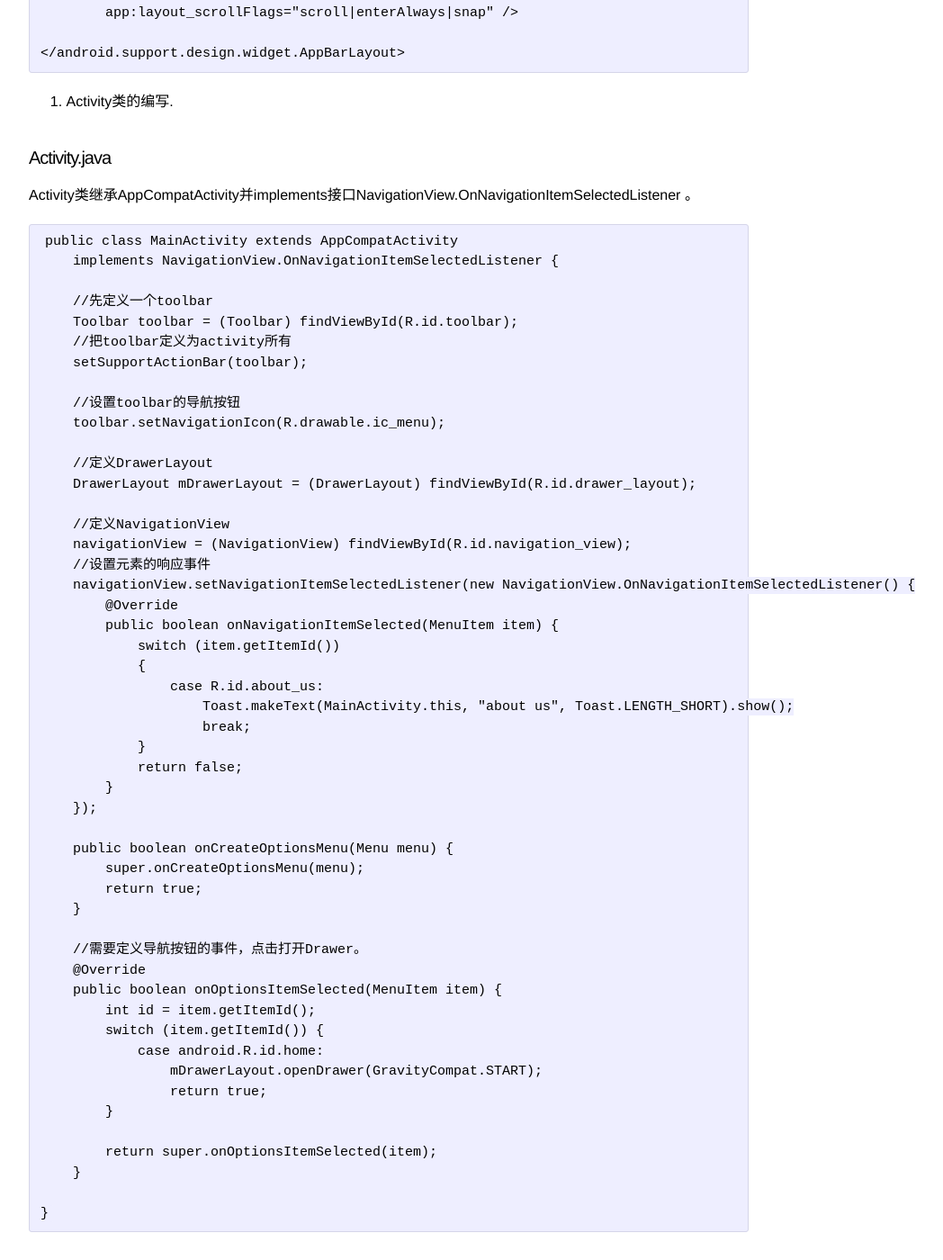
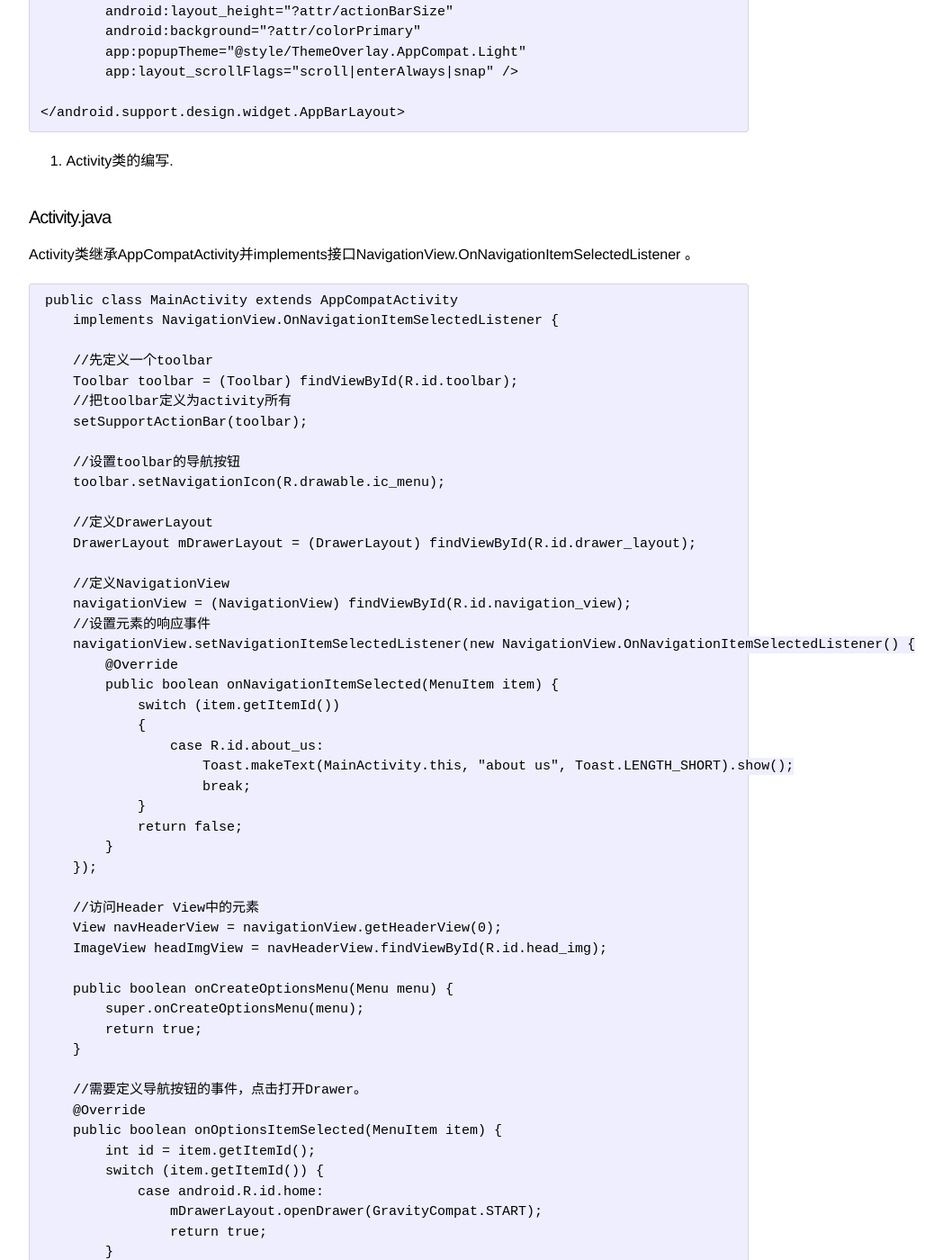
Before and after one commit to viator42/viator42.github.io, a Jekyll site: the page built from _posts/2016-3-22-android-design-support-library.markdown, in a window 1280 px wide and 1400 px high, scrolled down 3764 px. Shown: the whole window at 90% size, without its empty margins (208-1256 px from the left). Built offline with Jekyll 4.4.1, drawn with Linux system fonts in a browser that asks for light colours; some of the changed text lies outside the part shown.

Commit message:
update post

```diff
--- a/_posts/2016-3-22-android-design-support-library.markdown
+++ b/_posts/2016-3-22-android-design-support-library.markdown
@@ -21,12 +21,15 @@
         compile 'com.android.support:cardview-v7:23.3.0'
     }
 
+--------
 ## Snackbar
 
 用来代替Toast的提示框的组件。
 
     Snackbar.make(view, "Replace with your own action", Snackbar.LENGTH_LONG)
                             .setAction("Action", null).show();
+
+--------
 
 ## Floating Action Button
 
@@ -54,6 +57,7 @@
             }
         });
 
+--------
 
 ## NavigationView
 
@@ -201,6 +205,10 @@
             }
         });
 
+        //访问Header View中的元素
+        View navHeaderView = navigationView.getHeaderView(0);
+        ImageView headImgView = navHeaderView.findViewById(R.id.head_img);
+
         public boolean onCreateOptionsMenu(Menu menu) {
             super.onCreateOptionsMenu(menu);
             return true;
@@ -237,6 +245,7 @@
     This Activity already has an action bar supplied by the window decor.
     Do not request Window.FEATURE_SUPPORT_ACTION_BAR and set windowActionBar to false in your theme to use a Toolbar instead.
 
+--------
 
 ## TabLayout
 
```
